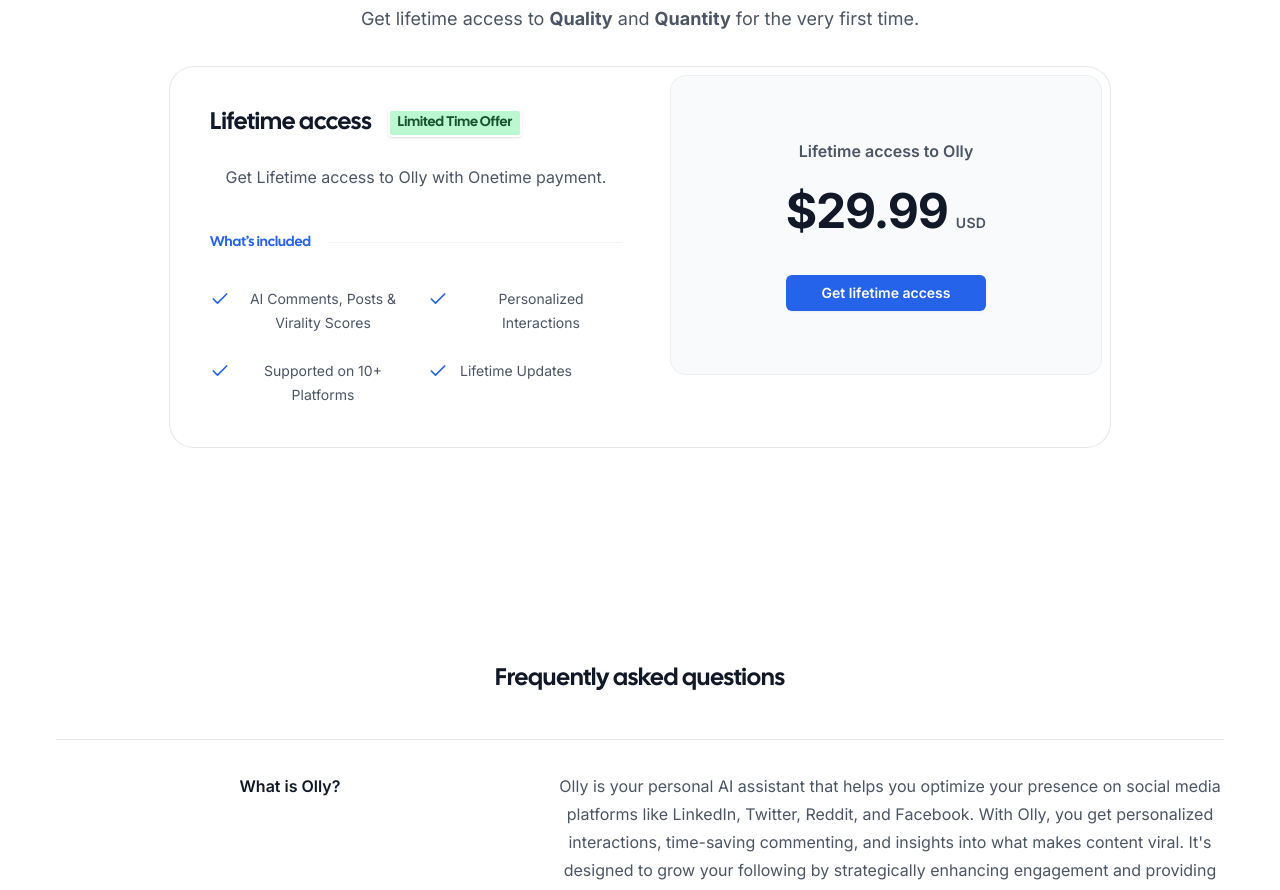
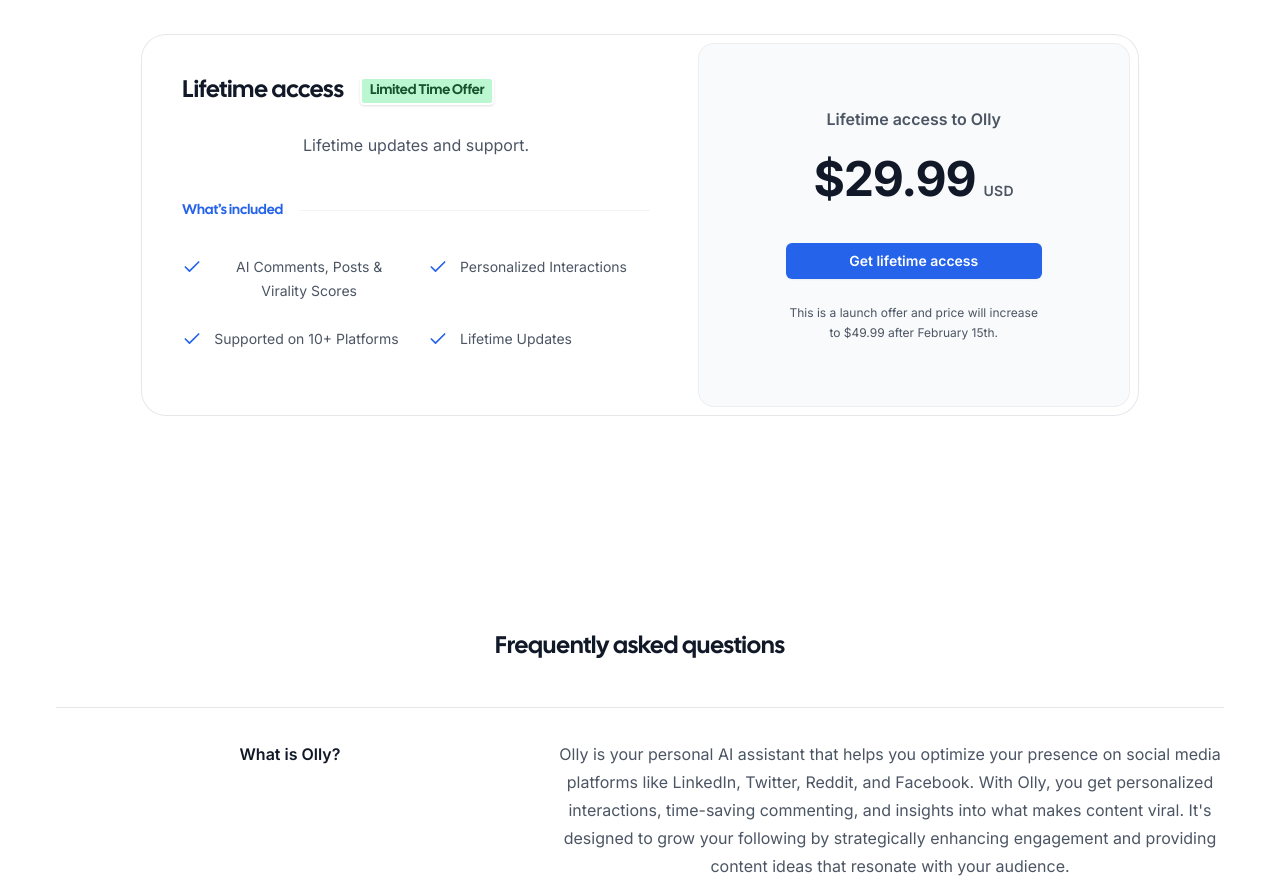
Before and after one commit to whyashthakker/Tabslap, a Next.js app: page / in a window 1280 px wide. Shown: the part 6020-6910 px from the top of the page. Built offline with nearby package versions, Linux system fonts and the light colour scheme.

Commit message:
final olly

```diff
--- a/app/(marketing)/_components/pricing-2.tsx
+++ b/app/(marketing)/_components/pricing-2.tsx
@@ -47,7 +47,7 @@
             </div>
           </h3>
           <p className="mt-6 text-base leading-7 text-gray-600">
-            Get Lifetime access to Olly with Onetime payment.
+            Lifetime updates and support.
             <br />
             {/* Includes $100 in AI credits. */}
           </p>
@@ -93,10 +93,9 @@
               >
                 Get lifetime access
               </a>
-              {/* <p className="mt-6 text-xs leading-5 text-gray-600">
-                {pricingAdditonalEmail[PremiumTier.LIFETIME]} per additional
-                email address
-              </p> */}
+              <p className="mt-6 text-xs leading-5 text-gray-600">
+                This is a launch offer and price will increase to $49.99 after February 15th.
+              </p>
             </div>
           </div>
         </div>
--- a/app/(marketing)/layout.tsx
+++ b/app/(marketing)/layout.tsx
@@ -9,7 +9,7 @@
     <div className="flex flex-col h-full dark:bg-[#1F1F1F]">
       {/* <Navbar /> */}
       <Header />
-      <main className="flex-grow pt-20 md:pt-28">
+      <main className="flex-grow pt-12 md:pt-20 isolate">
         {children}
       </main>
       <PreFooter />
```
